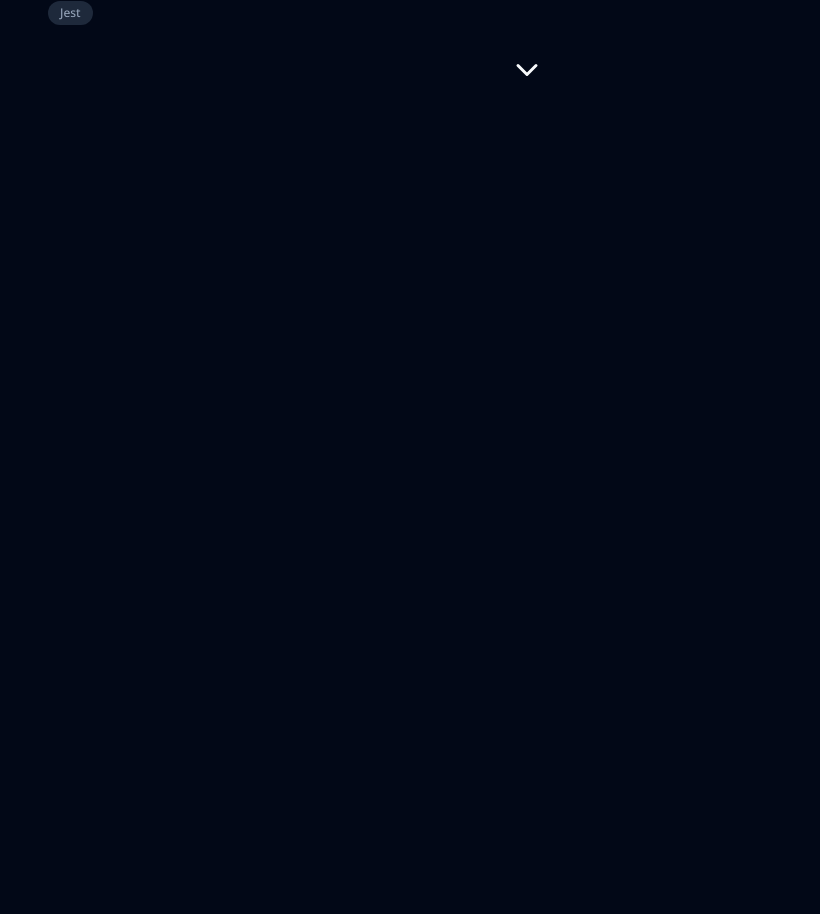
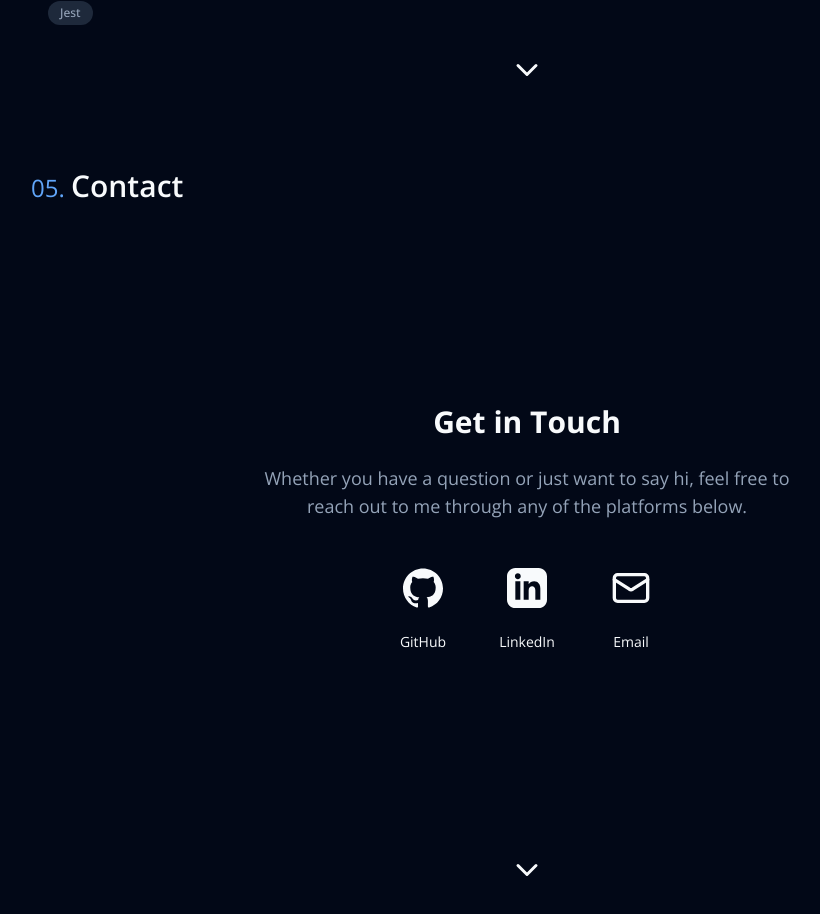
Before and after one commit to leogrigs/portfolio, a React (Vite) app: page / in a window 1280 px wide. Shown: the part 3080-3994 px from the top of the page, without its empty margins (225-1045 px from the left). Before the commit the page ends 3200 px from the top, so only its background shows below. Built offline with nearby package versions, Linux system fonts and the light colour scheme.

Commit message:
feat: add Contact section for user outreach with social media links

```diff
--- a/src/App.tsx
+++ b/src/App.tsx
@@ -2,6 +2,7 @@ import "./App.css";
 import { AppNavigationMenu } from "./components/AppNavigationMenu";
 import { ThemeProvider } from "./providers/theme-provider";
 import About from "./sections/About";
+import Contact from "./sections/Contact";
 import Experience from "./sections/Experience";
 import Projects from "./sections/Projects";
 import Welcome from "./sections/Welcome";
@@ -15,6 +16,7 @@ function App() {
         <About />
         <Experience />
         <Projects />
+        <Contact />
       </main>
     </ThemeProvider>
   );
--- /dev/null
+++ b/src/sections/Contact.tsx
@@ -0,0 +1,36 @@
+import AppSectionWrapper from "@/components/AppSectionWrapper";
+import { CONTACTS } from "@/content/contact.const";
+
+export default function Contact() {
+  return (
+    <AppSectionWrapper
+      sectionId="contact"
+      sectionNumber="05"
+      sectionTitle="Contact"
+    >
+      <div className="w-full flex flex-col items-center text-center">
+        <h2 className="text-3xl font-bold mb-6">Get in Touch</h2>
+        <p className="text-lg text-muted-foreground mb-8 max-w-xl">
+          Whether you have a question or just want to say hi, feel free to reach
+          out to me through any of the platforms below.
+        </p>
+        <div className="flex flex-wrap justify-center gap-8 w-full">
+          {CONTACTS.map((link, index) => (
+            <a
+              key={index}
+              href={link.href}
+              target="_blank"
+              rel="noopener noreferrer"
+              className="flex flex-col items-center group text-foreground hover:text-fontColor transform transition-transform hover:scale-110"
+            >
+              <div className="p-4 flex items-center justify-center">
+                {link.icon}
+              </div>
+              <span className="text-sm mt-2">{link.label}</span>
+            </a>
+          ))}
+        </div>
+      </div>
+    </AppSectionWrapper>
+  );
+}
```
